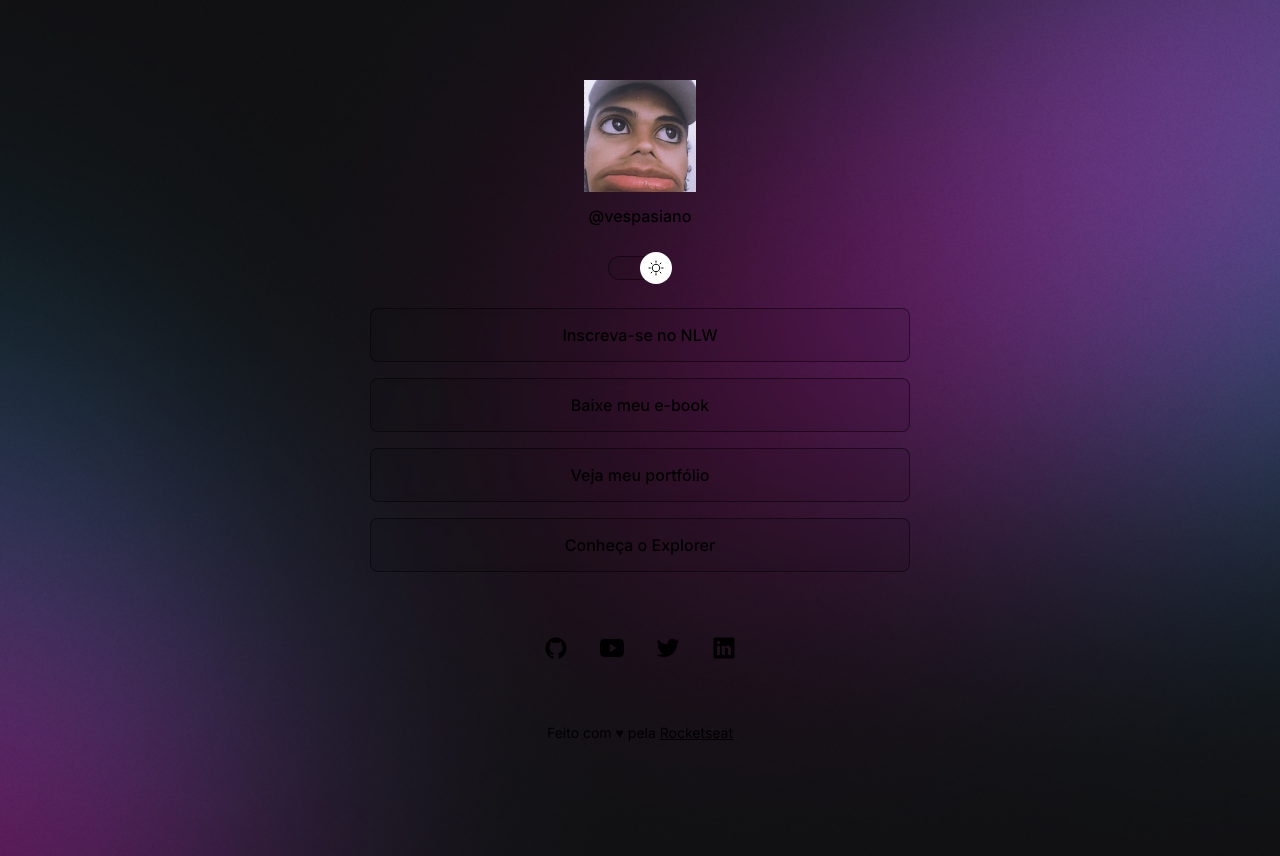
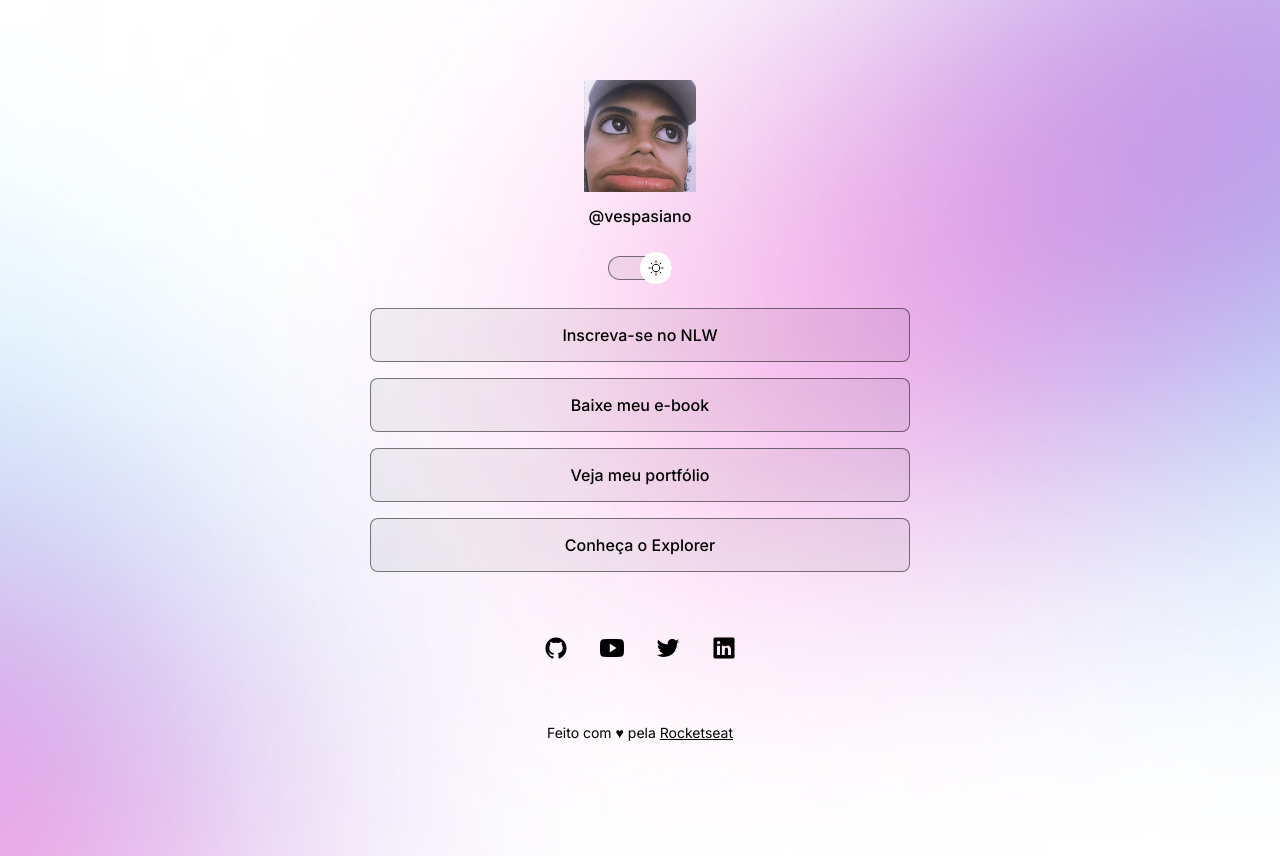
Before and after one commit to Vespasianoo/projetodev-links, a plain HTML site: page index.html in a window 1280 px wide. Both pictures are taken after a click on the element 640 px from the left and 267 px from the top of the page. Drawn offline with nearby package versions, Linux system fonts and the light colour scheme.

Commit message:
correcting background url

```diff
--- a/style.css
+++ b/style.css
@@ -154,10 +154,10 @@ footer {
 
 @media (min-width: 700px) {
     :root {
-    --bg: url(./assets/bg-dark.jpg);
+        --bg: url(./assets/bg-dark.jpg);
     }
 
     .light {
-        --bg-url: url(./assets/bg-light.jpg)
+        --bg: url(./assets/bg-light.jpg);
     }
 }
```
